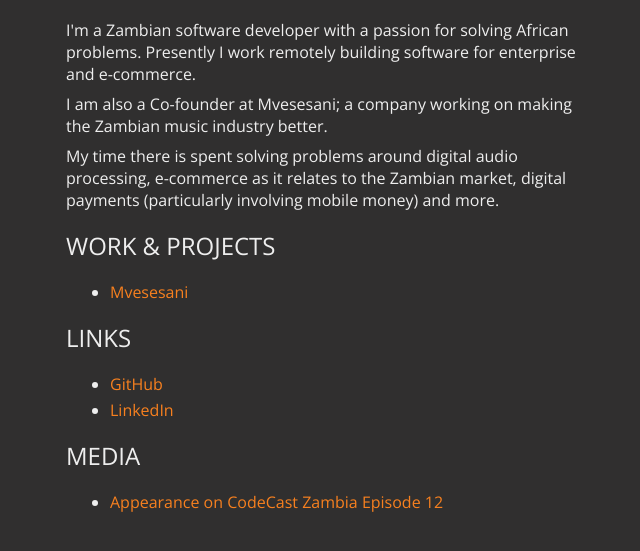
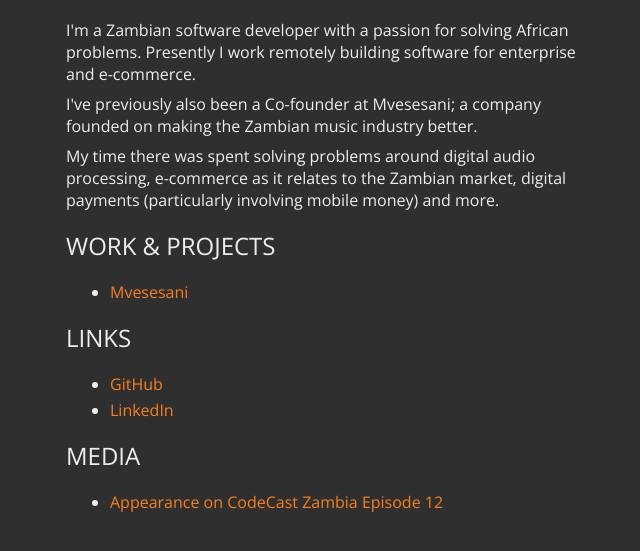
Before and after one commit to twmbx/twmbx.github.io, a plain HTML site: page index.html in a window 1280 px wide. Shown: the part 199-750 px from the top of the page, without its empty margins (318-958 px from the left). Drawn offline with nearby package versions, Linux system fonts and the light colour scheme.

Commit message:
Update index.html

```diff
--- a/index.html
+++ b/index.html
@@ -59,8 +59,8 @@
   </h1>
 
   <p>I'm a Zambian software developer with a passion for solving African problems. Presently I work remotely building software for enterprise and e-commerce.</p>
-  <p>I am also a Co-founder at Mvesesani; a company working on making the Zambian music industry better.</p>
-  <p>My time there is spent solving problems around digital audio processing, e-commerce as it relates to the Zambian market, digital payments (particularly involving mobile money) and more.</p>
+  <p>I've previously also been a Co-founder at Mvesesani; a company founded on making the Zambian music industry better.</p>
+  <p>My time there was spent solving problems around digital audio processing, e-commerce as it relates to the Zambian market, digital payments (particularly involving mobile money) and more.</p>
   <h2>Work &amp; Projects</h2>
   <ul>
     <li><a href="https://mvesesani.com">Mvesesani</a></li>
```
